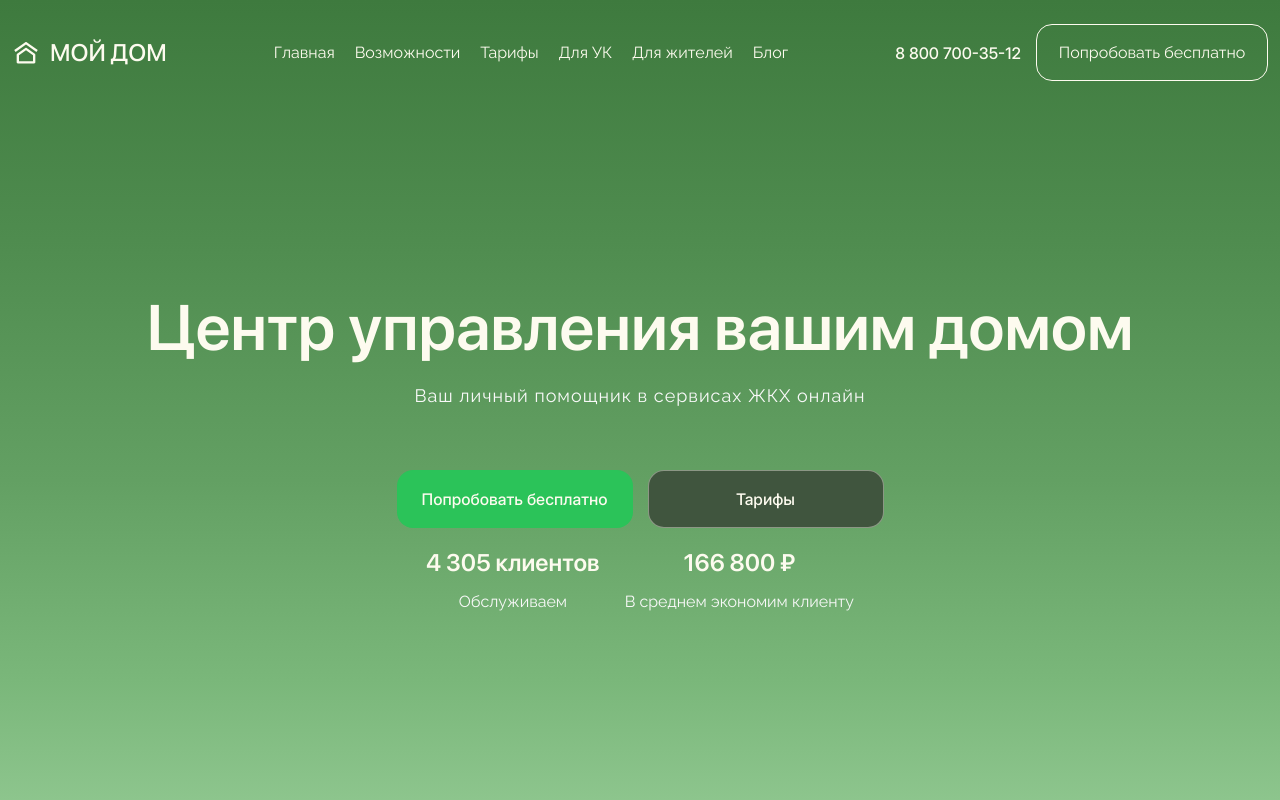
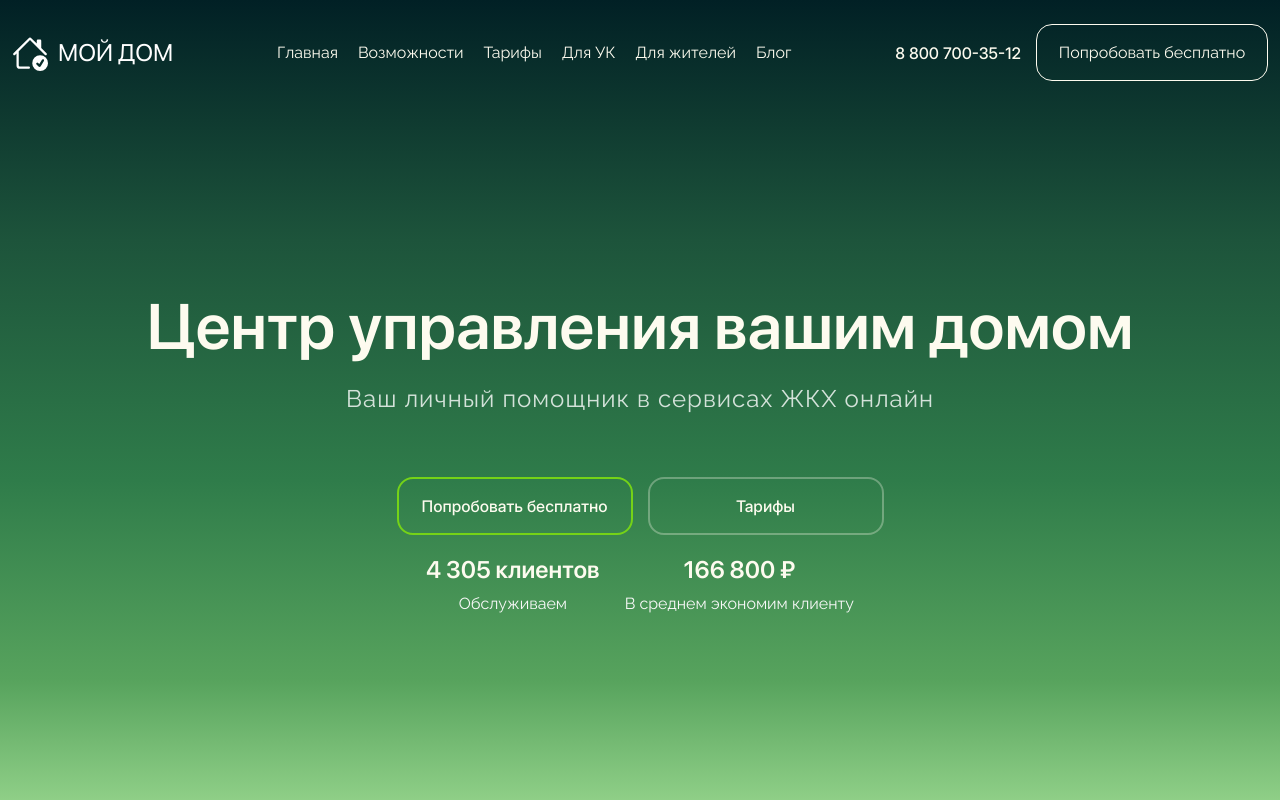
Before and after one commit to BushidoBlaze/my_home, a React (Vite) app in the folder web/: page / in a window 1280 px wide. Shown: the top 800 px of the page. Built offline with nearby package versions, Linux system fonts and the light colour scheme.

Commit message:
Minor changes were made to the styles and the logo was changed

```diff
--- a/web/src/components/sections/hero/ui/HeroSection.css
+++ b/web/src/components/sections/hero/ui/HeroSection.css
@@ -6,14 +6,13 @@
     height: 100vh;
 
     background: linear-gradient(to bottom,
-    #3E7A3E 0%,
-    #4F8C4F 30%,
-    #63A063 60%,
-    #7AB77A 85%,
-    #8DC58D 100%
+    #012025 0%,
+    #1D543B 30%,
+    #2F7C4A 60%,
+    #57A35D 85%,
+    #8FCF87 100%
     );
 
-    position: relative;
     padding-top: 100px;
 }
 
@@ -29,8 +28,9 @@
 }
 
 .hero__description {
-    font-size: 18px;
+    font-size: 24px;
     letter-spacing: 1px;
+    color: rgba(255, 255, 255, 0.8);
 
     margin-top: 20px;
 }
@@ -44,22 +44,16 @@
     margin-top: 64px;
 }
 
-.hero__button:hover {
-    background-color: #2d3b2b;
-    border-color: transparent;
+.hero__button {
+    border: 2px solid rgba(253, 251, 239, 0.3);
+}
+
+.hero__button:nth-child(2):hover {
+    border: 2px solid #ffffff;
 }
 
 .hero__button--active {
-    background-color: #2BC359;
-    border-color: transparent;
-}
-
-.hero__button--active:hover {
-    background-color: #00A333;
-}
-
-.hero__images {
-    position: relative;
+    border: 2px solid #75D317;
 }
 
 .hero-stats {
@@ -77,6 +71,5 @@
     flex-direction: column;
     align-items: center;
     justify-content: center;
-    column-gap: 25px;
-    row-gap: 15px;
+    row-gap: 10px;
 }
--- a/web/src/components/sections/hero/ui/HeroSection.tsx
+++ b/web/src/components/sections/hero/ui/HeroSection.tsx
@@ -20,7 +20,7 @@ export default function HeroSection() {
             </div>
 
             <div className="hero-buttons">
-                <CustomButton text="Попробовать бесплатно" className="hero__button hero__button--active "/>
+                <CustomButton text="Попробовать бесплатно" className="hero__button hero__button--active"/>
                 <CustomButton text="Тарифы" className="hero__button"/>
             </div>
 
--- a/web/src/shared/ui/customButton/CustomButton.css
+++ b/web/src/shared/ui/customButton/CustomButton.css
@@ -4,13 +4,13 @@
     font-weight: 500;
 
     color: #FDFBEF;
-    background-color: #40553E;
-    border: 1px solid rgba(253, 251, 239, 0.4);
+    background-color: transparent;
+
 
     border-radius: 16px;
     width: 236px;
     height: 58px;
 
     cursor: pointer;
-    transition: all 0.3s ease;
+    transition: 0.3s ease-in-out;
 }
--- a/web/src/widgets/header/ui/Header.css
+++ b/web/src/widgets/header/ui/Header.css
@@ -22,17 +22,17 @@
 }
 
 .header__logo-icon {
-    width: 28px;
-    height: 28px;
-    color: #FDFBEF;
+    width: 36px;
+    height: 36px;
+    color: #ffffff;
 }
 
 .header__logo-text {
     font-family: "SF Pro", Arial, Helvetica, sans-serif;
     font-size: 24px;
-    font-weight: 500;
+    font-weight: 400;
     text-transform: uppercase;
-    color: #FDFBEF;
+    color: #ffffff;
 }
 
 /* Навигационное меню */
@@ -88,5 +88,5 @@
 }
 
 .header__login-button:hover {
-    background-color: rgba(0, 163, 51, 0.62);
+    color: #4EE889;
 }
--- a/web/src/widgets/header/ui/HeaderLogo.tsx
+++ b/web/src/widgets/header/ui/HeaderLogo.tsx
@@ -1,9 +1,9 @@
-import {RiHome9Line} from "react-icons/ri";
+import { BsHouseCheck } from "react-icons/bs";
 
 export default function HeaderLogo() {
     return (
         <div className="header__logo">
-            <RiHome9Line className="header__logo-icon"/>
+            <BsHouseCheck className="header__logo-icon"/>
             <span className="header__logo-text">
                 Мой Дом
             </span>
```
